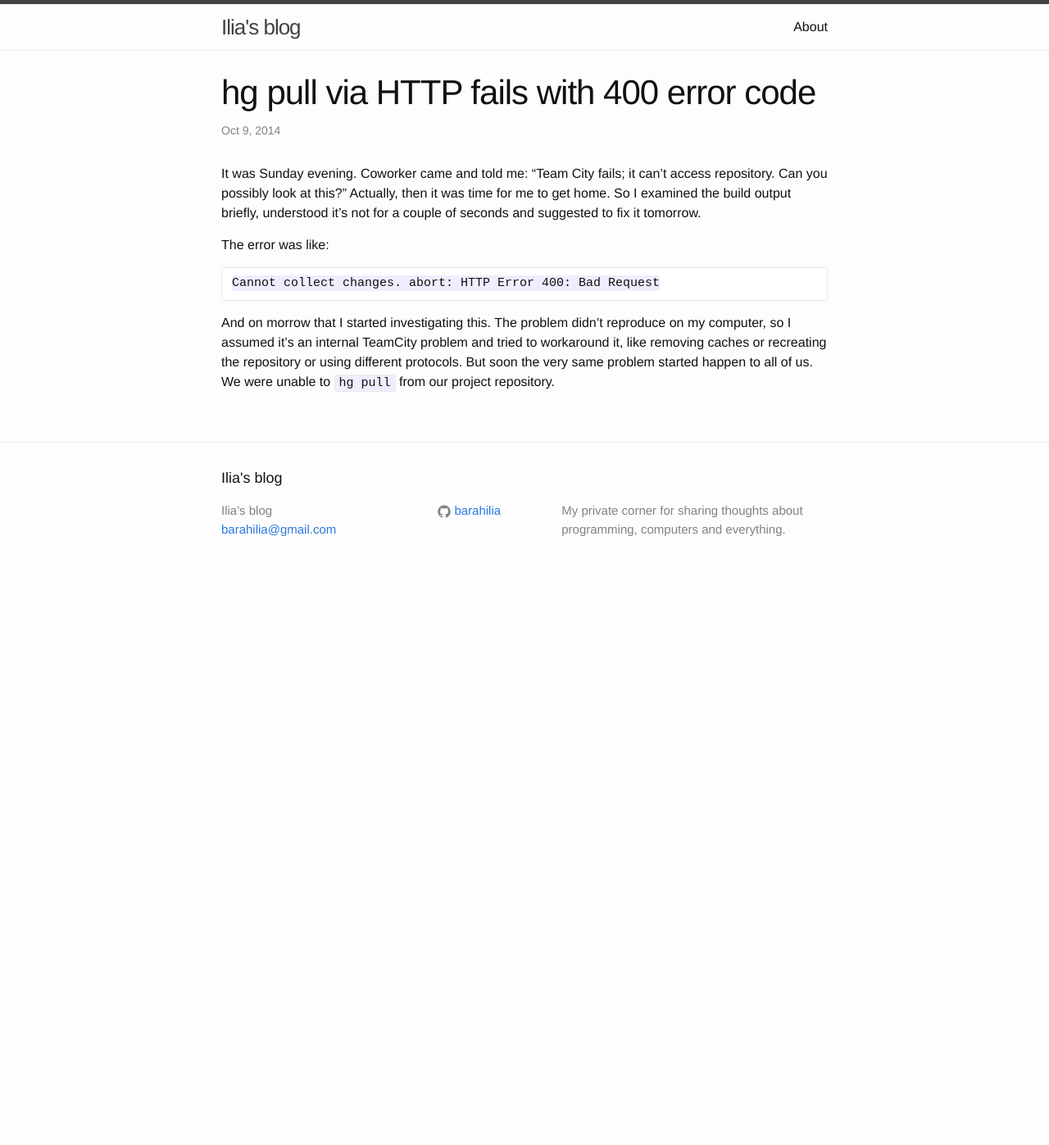
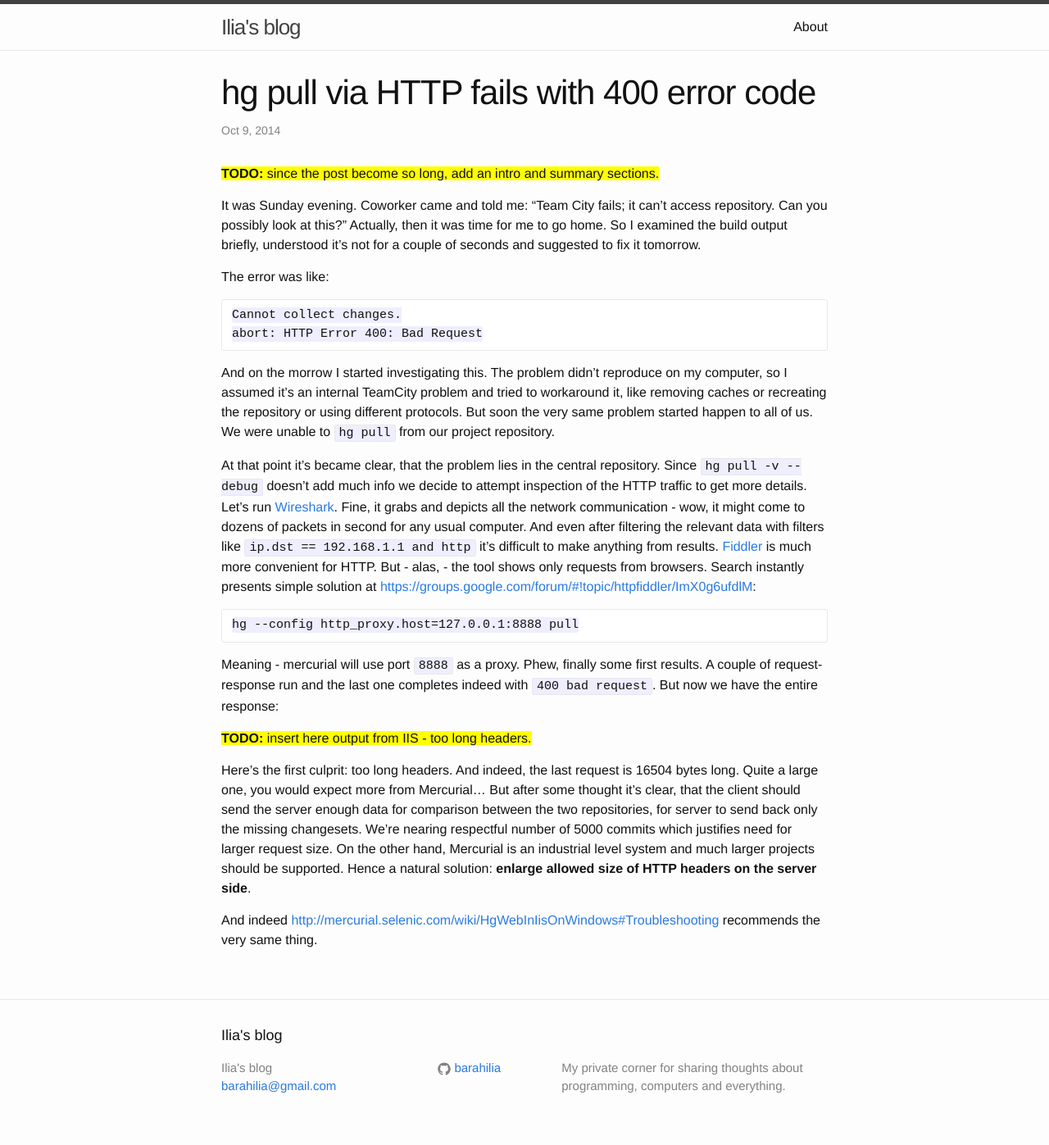
Before and after one commit to barahilia/blog, a Jekyll site: the page built from _posts/2014-10-09-hg-pull-via-http-fails-400.markdown, in a window 1280 px wide. Shown: the whole page at 82% size. Built offline with Jekyll 4.4.1, drawn with Linux system fonts in a browser that asks for light colours; before the commit the page ends 900 px from its top, so only the background shows below that.

Commit message:
Writing the first part of the story

```diff
--- a/_posts/2014-10-09-hg-pull-via-http-fails-400.markdown
+++ b/_posts/2014-10-09-hg-pull-via-http-fails-400.markdown
@@ -5,17 +5,59 @@ date:   2014-10-09 18:14:00
 categories: computers
 ---
 
+<span style="background: yellow">
+**TODO:** since the post become so long, add an intro and summary sections.
+</span>
+
 It was Sunday evening. Coworker came and told me: "Team City fails; it can't
 access repository. Can you possibly look at this?" Actually, then it was time
-for me to get home. So I examined the build output briefly, understood it's not
+for me to go home. So I examined the build output briefly, understood it's not
 for a couple of seconds and suggested to fix it tomorrow.
 
 The error was like:
 
-    Cannot collect changes. abort: HTTP Error 400: Bad Request
+    Cannot collect changes.
+    abort: HTTP Error 400: Bad Request
 
-And on morrow that I started investigating this. The problem didn't reproduce
+And on the morrow I started investigating this. The problem didn't reproduce
 on my computer, so I assumed it's an internal TeamCity problem and tried to
 workaround it, like removing caches or recreating the repository or using
 different protocols. But soon the very same problem started happen to all of us.
 We were unable to `hg pull` from our project repository.
+
+At that point it's became clear, that the problem lies in the central
+repository. Since `hg pull -v --debug` doesn't add much info we decide to
+attempt inspection of the HTTP traffic to get more details.
+Let's run [Wireshark](https://www.wireshark.org/). Fine, it grabs and depicts
+all the network communication -
+wow, it might come to dozens of packets in second for any usual computer. And
+even after filtering the relevant data with filters like
+`ip.dst == 192.168.1.1 and http` it's difficult to make anything from results.
+[Fiddler](https://www.wireshark.org/) is much more convenient for HTTP. But -
+alas, - the tool shows only
+requests from browsers. Search instantly presents simple solution at
+<https://groups.google.com/forum/#!topic/httpfiddler/ImX0g6ufdlM>:
+
+    hg --config http_proxy.host=127.0.0.1:8888 pull
+
+Meaning - mercurial will use port `8888` as a proxy. Phew, finally some first
+results. A couple of request-response run and the last one completes indeed
+with `400 bad request`. But now we have the entire response:
+
+<span style="background: yellow">
+**TODO:** insert here output from IIS - too long headers.
+</span>
+
+Here's the first culprit: too long headers. And indeed, the last request is
+16504 bytes long. Quite a large one, you would expect more from Mercurial...
+But after some thought it's clear, that the client should send the server
+enough data for comparison between the two repositories, for server to send back
+only the missing changesets. We're nearing respectful number of 5000 commits
+which justifies need for larger request size. On the other hand, Mercurial
+is an industrial level system and much larger projects should be supported.
+Hence a natural solution: **enlarge allowed size of HTTP headers on the server
+side**.
+
+And indeed
+<http://mercurial.selenic.com/wiki/HgWebInIisOnWindows#Troubleshooting>
+recommends the very same thing.
```
